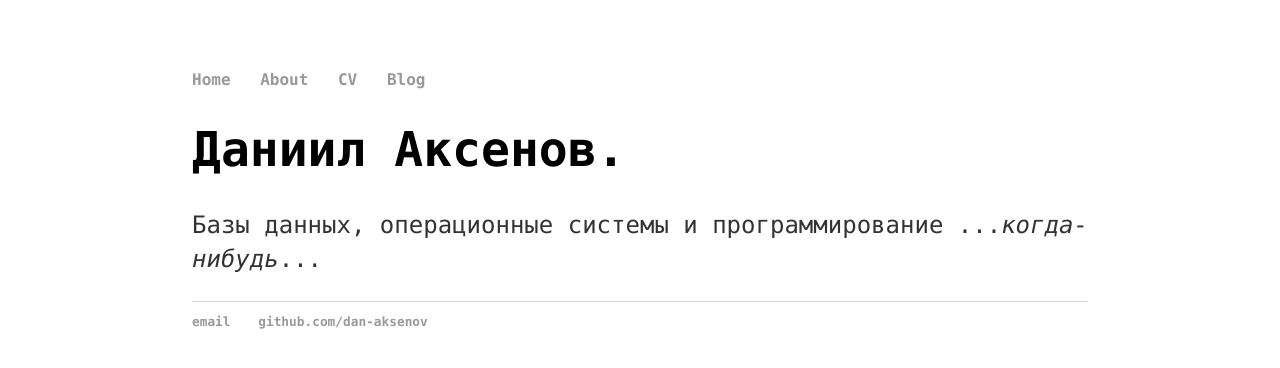
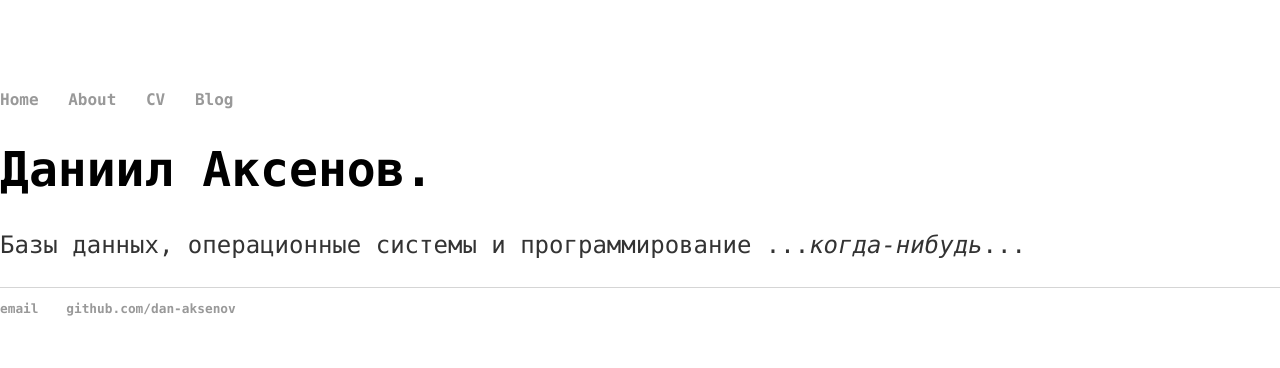
Before and after one commit to dan-aksenov/dan-aksenov.github.io-old, a Jekyll site: the page built from index.html, in a window 1280 px wide. Shown: the top 368 px of the page. Built offline with Jekyll 4.4.1, drawn with Linux system fonts in a browser that asks for light colours.

```diff
--- a/css/main.css
+++ b/css/main.css
@@ -1,7 +1,7 @@
 body {
-    margin: 70px auto;
+    margin: 90px auto;
     font-family:'Consolas', 'Liberation Mono', 'Courier', 'monospace';
-    width: 70%;
+    width: 100%;
 }
 nav ul, footer ul {
     font-family:'Consolas', 'Liberation Mono', 'Courier', 'monospace';
```
